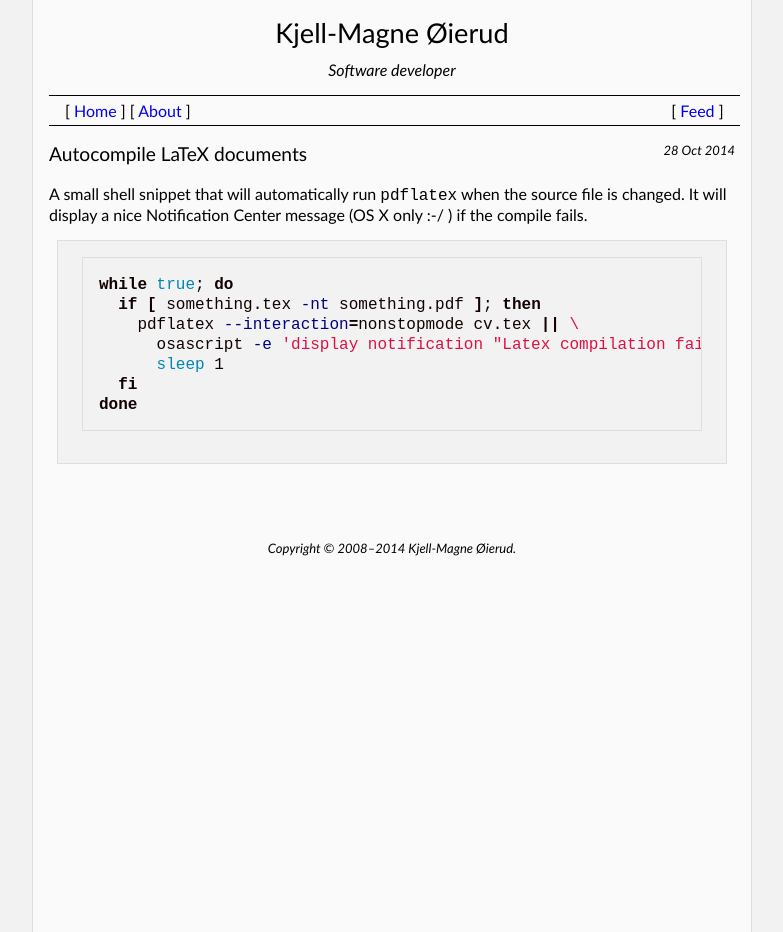
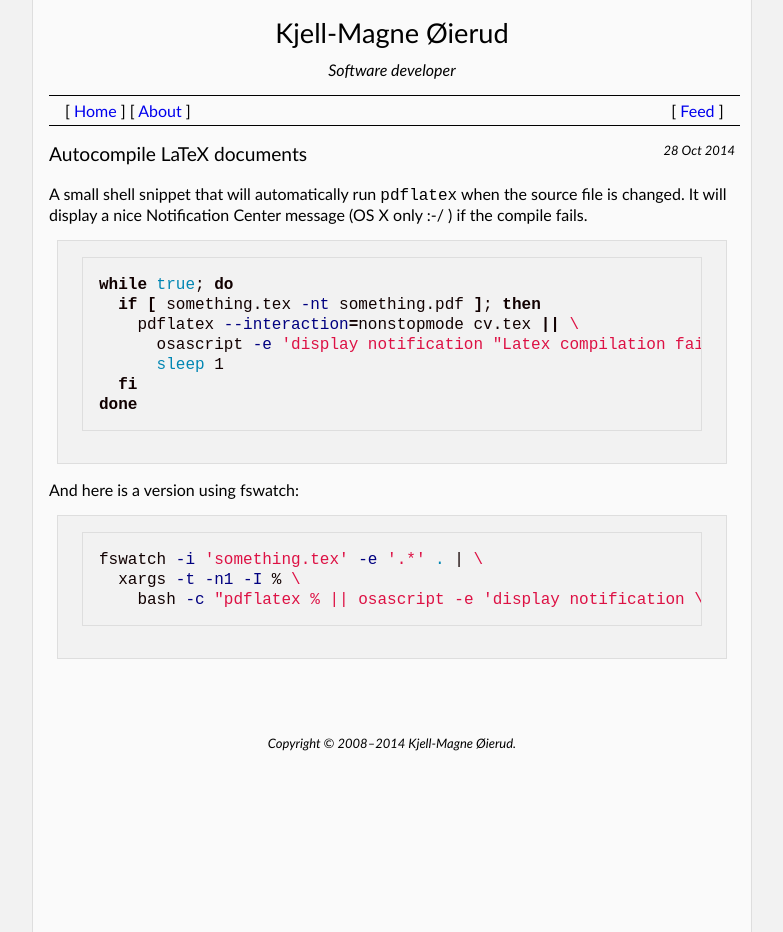
Before and after one commit to kjellm/kjellm.github.com, a Jekyll site: the page built from _posts/2014-10-27-AutocompileLaTeXDocuments.markdown, in a window 1280 px wide. Shown: the whole page, without its empty margins (248-1031 px from the left). Built offline with Jekyll 4.4.1, drawn with Linux system fonts in a browser that asks for light colours; Markdown is read by kramdown in place of the engine named in the settings.

Commit message:
Update 2014-10-27-AutocompileLaTeXDocuments.markdown

````diff
--- a/_posts/2014-10-27-AutocompileLaTeXDocuments.markdown
+++ b/_posts/2014-10-27-AutocompileLaTeXDocuments.markdown
@@ -16,3 +16,11 @@ while true; do
   fi
 done
 ```
+
+And here is a version using fswatch:
+
+```sh
+fswatch -i 'something.tex' -e '.*' . | \
+  xargs -t -n1 -I % \
+    bash -c "pdflatex % || osascript -e 'display notification \"Latex compilation failed\" with title \"ERROR\"'"
+```
````
